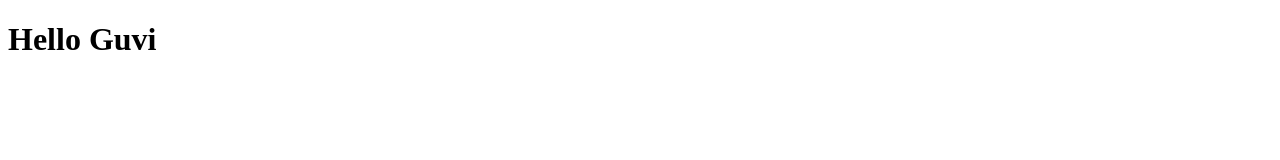
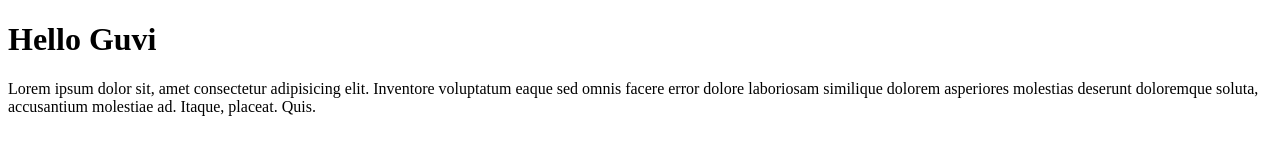
Before and after one commit to raja-icloud/ecomerce, a plain HTML site: page index.html in a window 1280 px wide. Drawn offline with Linux system fonts and the light colour scheme.

Commit message:
descriptin added

```diff
--- a/index.html
+++ b/index.html
@@ -7,5 +7,6 @@
 </head>
 <body>
     <h1>Hello Guvi</h1>
+    <p>Lorem ipsum dolor sit, amet consectetur adipisicing elit. Inventore voluptatum eaque sed omnis facere error dolore laboriosam similique dolorem asperiores molestias deserunt doloremque soluta, accusantium molestiae ad. Itaque, placeat. Quis.</p>
 </body>
 </html>
```
